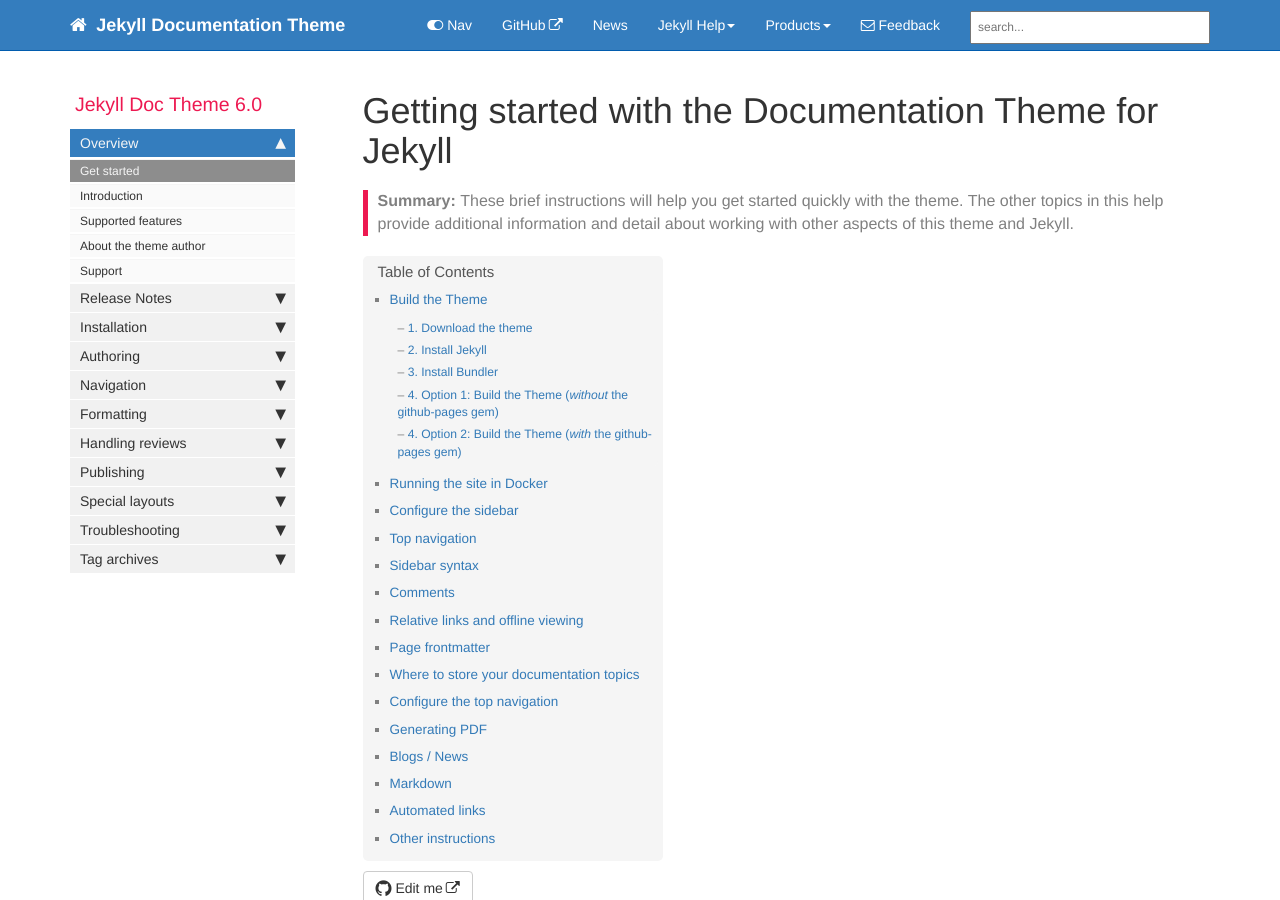
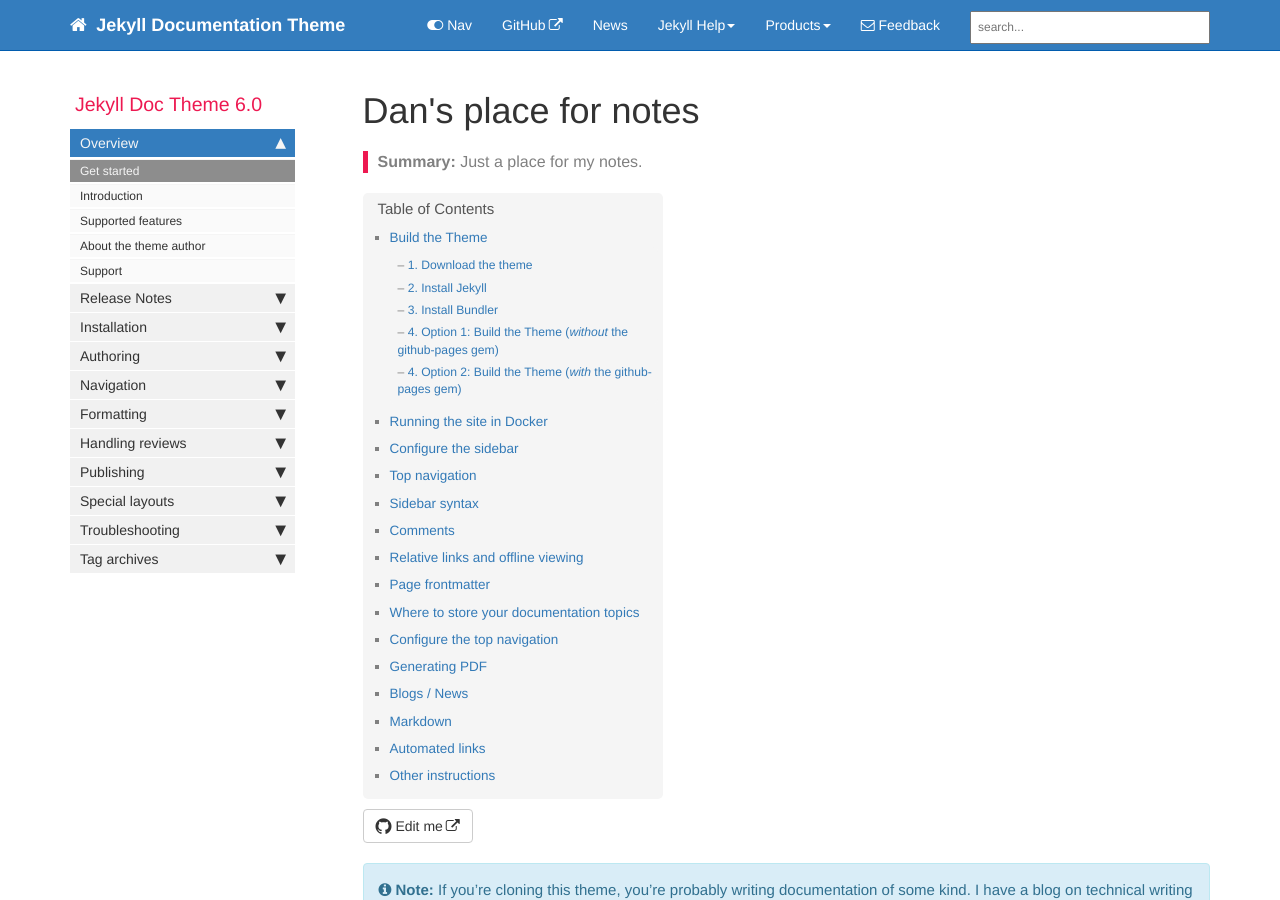
Before and after one commit to danq8/danq8.github.io, a Jekyll site: the page built from index.md, in a window 1280 px wide and 900 px high. Built offline with Jekyll 4.4.1, drawn with Linux system fonts in a browser that asks for light colours; comment, search, counter and statistics services are not loaded.

Commit message:
Update index.md

```diff
--- a/index.md
+++ b/index.md
@@ -1,10 +1,10 @@
 ---
-title: "Getting started with the Documentation Theme for Jekyll"
-keywords: sample homepage
+title: "Dan's place for notes"
+keywords: XXX
 tags: [getting_started]
 sidebar: mydoc_sidebar
 permalink: index.html
-summary: These brief instructions will help you get started quickly with the theme. The other topics in this help provide additional information and detail about working with other aspects of this theme and Jekyll.
+summary: Just a place for my notes.
 ---
 
 {% include note.html content="If you're cloning this theme, you're probably writing documentation of some kind. I have a blog on technical writing here called <a alt='technical writing blog' href='http://idratherbewriting.com'>I'd Rather Be Writing</a>. If you'd like to stay updated with the latest trends, best practices, and other methods for writing documentation, consider <a href='https://tinyletter.com/tomjoht'>subscribing</a>. I also have a site on <a href='http://idratherbewriting.com/learnapidoc'>writing API documentation</a>." %}
```
